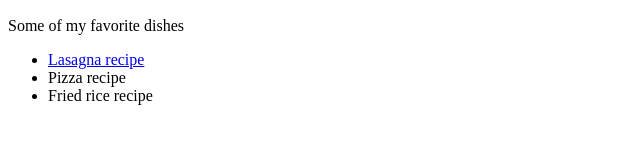
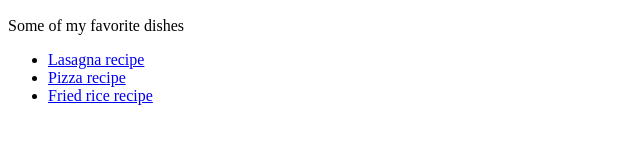
Before and after one commit to Manuel-Manu/odin-recipes, a plain HTML site: page index.html in a window 1280 px wide. Shown: the part 383-526 px from the top of the page, without its empty margins (0-640 px from the left). Drawn offline with Linux system fonts and the light colour scheme.

Commit message:
Fix links

```diff
--- a/index.html
+++ b/index.html
@@ -12,8 +12,8 @@
     <p>Some of my favorite dishes</p>
     <ul>
     <li><a href="recipes/lasagna.html">Lasagna recipe</a></li>
-    <li><a href="recipes/pizza.html"></a>Pizza recipe</li>
-    <li><a href="recipes/fried-rice.html"></a>Fried rice recipe</li>
+    <li><a href="recipes/pizza.html">Pizza recipe</a></li>
+    <li><a href="recipes/fried-rice.html">Fried rice recipe</a></li>
     </ul>
 </body>
 </html>
```
